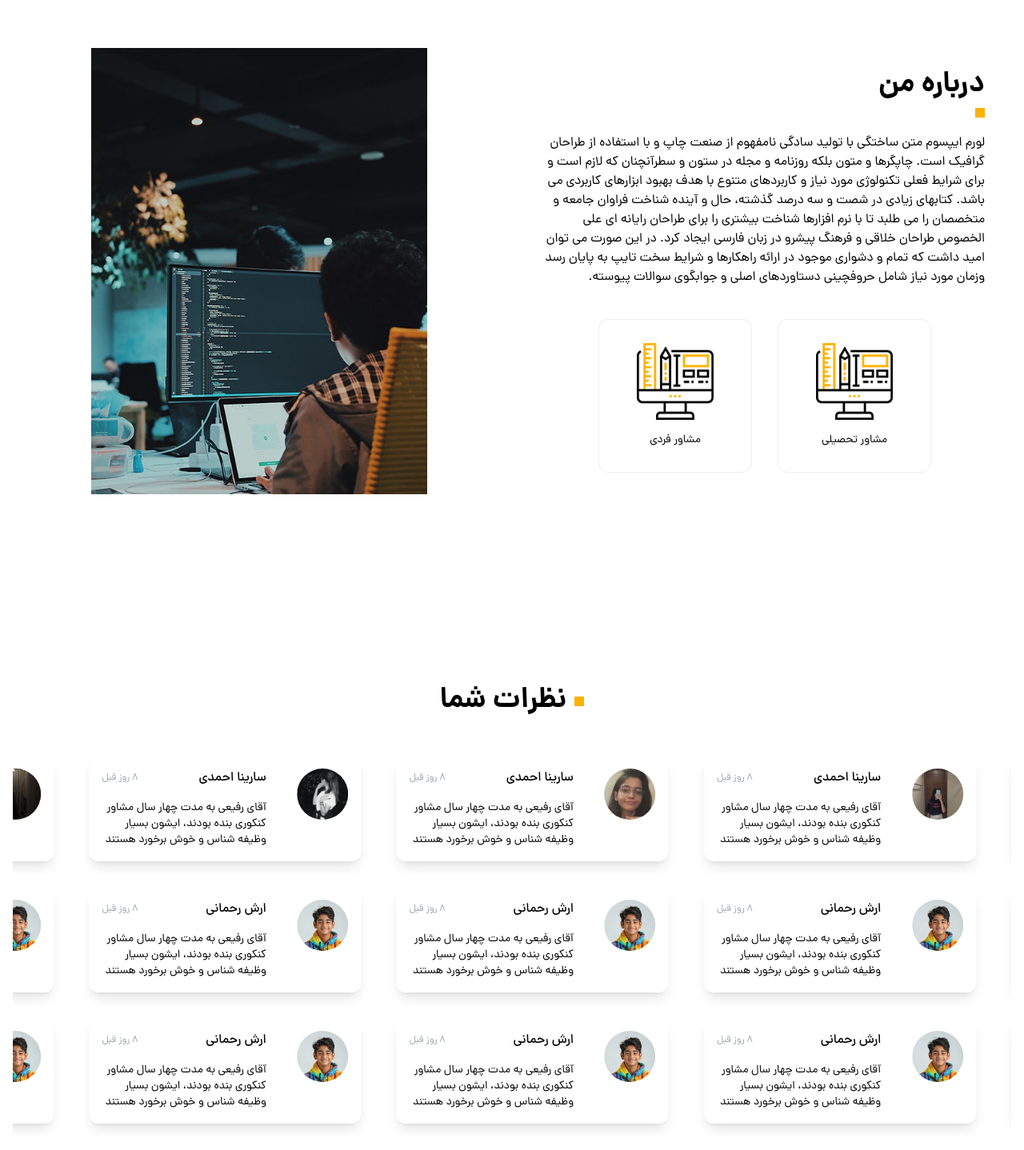
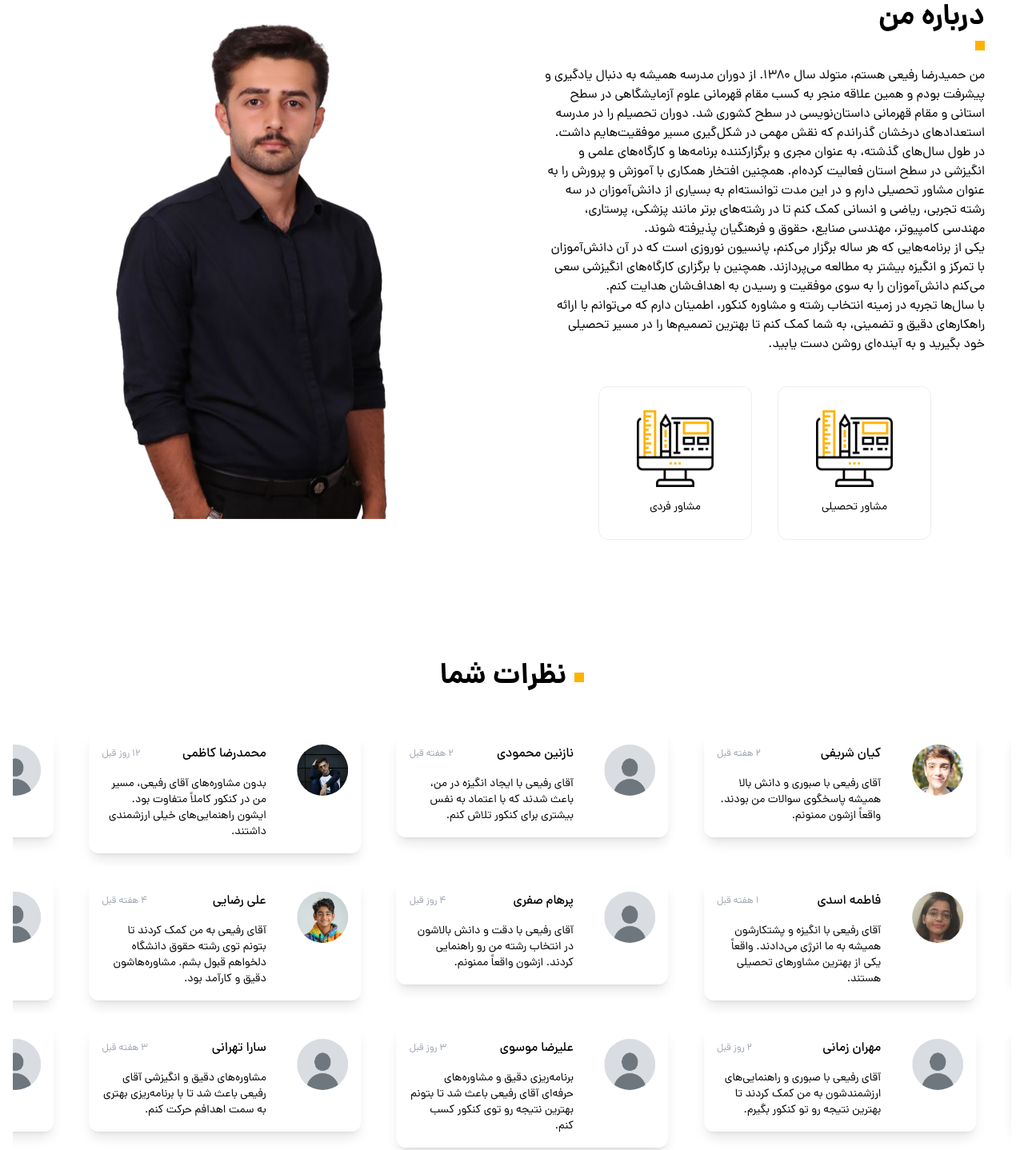
Before and after one commit to AliDeWeb/Rafeei_portfolio, a website built with Vite: page index.html in a window 1280 px wide. Shown: the part 861-2299 px from the top of the page at 80% size. Built offline with nearby package versions, Linux system fonts and the light colour scheme.

Commit message:
improvement

```diff
--- a/index.html
+++ b/index.html
@@ -61,7 +61,7 @@
                 <div class="h-[calc(100%-98px)] opacity-20">
                     <img
                         class="object-cover"
-                        src="/public/images/character.jpg"
+                        src="/public/images/character.png"
                         alt="character"
                     />
                 </div>
@@ -137,31 +137,54 @@
                             <p
                                 class="max-w-[550px] font-dana text-black"
                             >
-                                لورم ایپسوم متن ساختگی با
-                                تولید سادگی نامفهوم از صنعت
-                                چاپ و با استفاده از طراحان
-                                گرافیک است. چاپگرها و متون
-                                بلکه روزنامه و مجله در ستون
-                                و سطرآنچنان که لازم است و
-                                برای شرایط فعلی تکنولوژی
-                                مورد نیاز و کاربردهای متنوع
-                                با هدف بهبود ابزارهای
-                                کاربردی می باشد. کتابهای
-                                زیادی در شصت و سه درصد
-                                گذشته، حال و آینده شناخت
-                                فراوان جامعه و متخصصان را می
-                                طلبد تا با نرم افزارها شناخت
-                                بیشتری را برای طراحان رایانه
-                                ای علی الخصوص طراحان خلاقی و
-                                فرهنگ پیشرو در زبان فارسی
-                                ایجاد کرد. در این صورت می
-                                توان امید داشت که تمام و
-                                دشواری موجود در ارائه
-                                راهکارها و شرایط سخت تایپ به
-                                پایان رسد وزمان مورد نیاز
-                                شامل حروفچینی دستاوردهای
-                                اصلی و جوابگوی سوالات
-                                پیوسته.
+                                من حمیدرضا رفیعی هستم، متولد
+                                سال ۱۳۸۰. از دوران مدرسه
+                                همیشه به دنبال یادگیری و
+                                پیشرفت بودم و همین علاقه
+                                منجر به کسب مقام قهرمانی
+                                علوم آزمایشگاهی در سطح
+                                استانی و مقام قهرمانی
+                                داستان‌نویسی در سطح کشوری
+                                شد. دوران تحصیلم را در مدرسه
+                                استعدادهای درخشان گذراندم که
+                                نقش مهمی در شکل‌گیری مسیر
+                                موفقیت‌هایم داشت.
+                                <br />
+                                در طول سال‌های گذشته، به
+                                عنوان مجری و برگزارکننده
+                                برنامه‌ها و کارگاه‌های علمی
+                                و انگیزشی در سطح استان
+                                فعالیت کرده‌ام. همچنین
+                                افتخار همکاری با آموزش و
+                                پرورش را به عنوان مشاور
+                                تحصیلی دارم و در این مدت
+                                توانسته‌ام به بسیاری از
+                                دانش‌آموزان در سه رشته
+                                تجربی، ریاضی و انسانی کمک
+                                کنم تا در رشته‌های برتر
+                                مانند پزشکی، پرستاری، مهندسی
+                                کامپیوتر، مهندسی صنایع، حقوق
+                                و فرهنگیان پذیرفته شوند.
+                                <br />
+                                یکی از برنامه‌هایی که هر
+                                ساله برگزار می‌کنم، پانسیون
+                                نوروزی است که در آن
+                                دانش‌آموزان با تمرکز و
+                                انگیزه بیشتر به مطالعه
+                                می‌پردازند. همچنین با
+                                برگزاری کارگاه‌های انگیزشی
+                                سعی می‌کنم دانش‌آموزان را به
+                                سوی موفقیت و رسیدن به
+                                اهداف‌شان هدایت کنم.
+                                <br />
+                                با سال‌ها تجربه در زمینه
+                                انتخاب رشته و مشاوره کنکور،
+                                اطمینان دارم که می‌توانم با
+                                ارائه راهکارهای دقیق و
+                                تضمینی، به شما کمک کنم تا
+                                بهترین تصمیم‌ها را در مسیر
+                                تحصیلی خود بگیرید و به
+                                آینده‌ای روشن دست یابید.
                             </p>
 
                             <div
@@ -198,11 +221,11 @@
                             </div>
                         </div>
                         <div
-                            class="hidden w-[420px] items-center lg:flex"
+                            class="hidden w-[620px] items-center lg:flex"
                         >
                             <img
                                 class="object-cover"
-                                src="/public/icons/about-me.jpg"
+                                src="/public/icons/rafeei.png"
                                 alt="about me pic"
                             />
                         </div>
--- a/src/db/comments.db.ts
+++ b/src/db/comments.db.ts
@@ -1,5 +1,5 @@
 type data =
-    `${number} ${'روز' | 'هفته' | 'سال' | 'ساعت'} قبل`;
+    `${number} ${'روز' | 'هفته' | 'سال' | 'ساعت' | 'ماه'} قبل`;
 
 export interface comment {
     img?: string | undefined;
@@ -15,203 +15,158 @@ export interface comment {
 
 export const comments: comment[] = [
     {
-        name: 'سارینا احمدی',
+        name: 'مریم رضایی',
         comment:
-            'آقای رفیعی به مدت چهار سال مشاور کنکوری بنده بودند، ایشون بسیار وظیفه شناس و خوش برخورد هستند',
+            'آقای رفیعی با راهنمایی‌های دقیق‌شون باعث شدند من بتونم در رشته پزشکی قبول بشم. بسیار متعهد و دلسوز هستند.',
         img: '/images/users/girls/01.webp',
+        date: '5 روز قبل',
+        gender: 'girl',
+    },
+    {
+        name: 'کیان شریفی',
+        comment:
+            'آقای رفیعی با صبوری و دانش بالا همیشه پاسخگوی سوالات من بودند. واقعاً ازشون ممنونم.',
+        img: '/images/users/boys/02.webp',
+        date: '2 هفته قبل',
+        gender: 'boy',
+    },
+    {
+        name: 'نازنین محمودی',
+        comment:
+            'آقای رفیعی با ایجاد انگیزه در من، باعث شدند که با اعتماد به نفس بیشتری برای کنکور تلاش کنم.',
+        date: '2 هفته قبل',
+        gender: 'girl',
+    },
+    {
+        name: 'محمدرضا کاظمی',
+        comment:
+            'بدون مشاوره‌های آقای رفیعی، مسیر من در کنکور کاملاً متفاوت بود. ایشون راهنمایی‌های خیلی ارزشمندی داشتند.',
+        img: '/images/users/boys/03.webp',
+        date: '12 روز قبل',
+        gender: 'boy',
+    },
+    {
+        name: 'پوریا اسکندری',
+        comment:
+            'برنامه‌ریزی منظم آقای رفیعی من رو به موفقیت در کنکور رسوند. بسیار سپاسگزارم.',
+        date: '9 روز قبل',
+        gender: 'boy',
+    },
+    {
+        name: 'الهام کرمی',
+        comment:
+            'مشاوره‌های آقای رفیعی خیلی به من کمک کرد تا برنامه‌ریزی بهتری برای کنکور داشته باشم. همیشه در دسترس و پاسخگو هستند.',
+        img: '/images/users/girls/02.webp',
+        date: '10 روز قبل',
+        gender: 'girl',
+    },
+    {
+        name: 'سمانه کریمی',
+        comment:
+            'مشاوره‌های آقای رفیعی بسیار تأثیرگذار بود. با کمک ایشون تونستم برنامه‌ریزی منظمی برای دروسم داشته باشم.',
+        img: '/images/users/girls/05.webp',
+        date: '3 هفته قبل',
+        gender: 'girl',
+    },
+    {
+        name: 'امیرعلی پارسا',
+        comment:
+            'راهنمایی‌های آقای رفیعی من رو در انتخاب رشته کمک کرد و باعث شد بهترین تصمیم رو بگیرم.',
+        date: '5 روز قبل',
+        gender: 'boy',
+    },
+    {
+        name: 'فاطمه اسدی',
+        comment:
+            'آقای رفیعی با انگیزه و پشتکارشون همیشه به ما انرژی می‌دادند. واقعاً یکی از بهترین مشاورهای تحصیلی هستند.',
+        img: '/images/users/girls/03.webp',
+        date: '1 هفته قبل',
+        gender: 'girl',
+    },
+    {
+        name: 'پرهام صفری',
+        comment:
+            'آقای رفیعی با دقت و دانش بالاشون در انتخاب رشته من رو راهنمایی کردند. ازشون واقعاً ممنونم.',
+        date: '4 روز قبل',
+        gender: 'boy',
+    },
+    {
+        name: 'علی رضایی',
+        comment:
+            'آقای رفیعی به من کمک کردند تا بتونم توی رشته حقوق دانشگاه دلخواهم قبول بشم. مشاوره‌هاشون دقیق و کارآمد بود.',
+        img: '/images/users/boys/04.webp',
+        date: '4 هفته قبل',
+        gender: 'boy',
+    },
+    {
+        name: 'الهه حسینی',
+        comment:
+            'آقای رفیعی یکی از برترین مشاورهای تحصیلی هستند که همیشه حواس‌شون به دانش‌آموزانشون هست.',
+        date: '3 هفته قبل',
+        gender: 'girl',
+    },
+    {
+        name: 'هانیه ملکی',
+        comment:
+            'با مشاوره‌های حرفه‌ای آقای رفیعی تونستم به بهترین نحو برای کنکور آماده بشم.',
+        date: '1 ماه قبل',
+        gender: 'girl',
+    },
+    {
+        name: 'زهرا نعمتی',
+        comment:
+            'برنامه‌ریزی که آقای رفیعی برای من تنظیم کردند فوق‌العاده بود. تونستم با آرامش بیشتری برای کنکور آماده بشم.',
+        img: '/images/users/girls/04.webp',
+        date: '6 روز قبل',
+        gender: 'girl',
+    },
+    {
+        name: 'رضا توکلی',
+        comment:
+            'راهنمایی‌های آقای رفیعی کمک بزرگی در موفقیت من در کنکور بود. از ایشون متشکرم.',
+        date: '2 هفته قبل',
+        gender: 'boy',
+    },
+    {
+        name: 'مهران زمانی',
+        comment:
+            'آقای رفیعی با صبوری و راهنمایی‌های ارزشمندشون به من کمک کردند تا بهترین نتیجه رو تو کنکور بگیرم.',
+        date: '2 روز قبل',
+        gender: 'boy',
+    },
+    {
+        name: 'علیرضا موسوی',
+        comment:
+            'برنامه‌ریزی دقیق و مشاوره‌های حرفه‌ای آقای رفیعی باعث شد تا بتونم بهترین نتیجه رو توی کنکور کسب کنم.',
+        date: '3 روز قبل',
+        gender: 'boy',
+    },
+    {
+        name: 'سارا تهرانی',
+        comment:
+            'مشاوره‌های دقیق و انگیزشی آقای رفیعی باعث شد تا با برنامه‌ریزی بهتری به سمت اهدافم حرکت کنم.',
+        date: '3 هفته قبل',
+        gender: 'girl',
+    },
+    {
+        name: 'شادی کریمی',
+        comment:
+            'راهنمایی‌های دقیق آقای رفیعی به من کمک کرد تا برنامه‌ریزی بهتری برای کنکور داشته باشم.',
+        date: '6 روز قبل',
+        gender: 'girl',
+    },
+    {
+        name: 'نوید کاظمی',
+        comment:
+            'بدون مشاوره‌های آقای رفیعی، قبولی در کنکور برای من به این راحتی ممکن نبود.',
+        date: '12 روز قبل',
+        gender: 'boy',
+    },
+    {
+        name: 'ندا یوسفی',
+        comment:
+            'مشاوره‌های دقیق و برنامه‌ریزی عالی آقای رفیعی تأثیر خیلی خوبی در نتیجه کنکور من داشت.',
         date: '8 روز قبل',
         gender: 'girl',
     },
-    {
-        name: 'سارینا احمدی',
-        comment:
-            'آقای رفیعی به مدت چهار سال مشاور کنکوری بنده بودند، ایشون بسیار وظیفه شناس و خوش برخورد هستند',
-        img: '/images/users/girls/02.webp',
-        date: '8 روز قبل',
-        gender: 'girl',
-    },
-    {
-        name: 'سارینا احمدی',
-        comment:
-            'آقای رفیعی به مدت چهار سال مشاور کنکوری بنده بودند، ایشون بسیار وظیفه شناس و خوش برخورد هستند',
-        img: '/images/users/girls/03.webp',
-        date: '8 روز قبل',
-        gender: 'girl',
-    },
-    {
-        name: 'سارینا احمدی',
-        comment:
-            'آقای رفیعی به مدت چهار سال مشاور کنکوری بنده بودند، ایشون بسیار وظیفه شناس و خوش برخورد هستند',
-        img: '/images/users/girls/04.webp',
-        date: '8 روز قبل',
-        gender: 'girl',
-    },
-    {
-        name: 'سارینا احمدی',
-        comment:
-            'آقای رفیعی به مدت چهار سال مشاور کنکوری بنده بودند، ایشون بسیار وظیفه شناس و خوش برخورد هستند',
-        img: '/images/users/girls/05.webp',
-        date: '8 روز قبل',
-        gender: 'girl',
-    },
-    {
-        name: 'ارش رحمانی',
-        comment:
-            'آقای رفیعی به مدت چهار سال مشاور کنکوری بنده بودند، ایشون بسیار وظیفه شناس و خوش برخورد هستند',
-        img: '/images/users/boys/01.webp',
-        date: '8 روز قبل',
-        gender: 'boy',
-    },
-    {
-        name: 'ارش رحمانی',
-        comment:
-            'آقای رفیعی به مدت چهار سال مشاور کنکوری بنده بودند، ایشون بسیار وظیفه شناس و خوش برخورد هستند',
-        img: '/images/users/boys/02.webp',
-        date: '8 روز قبل',
-        gender: 'boy',
-    },
-    {
-        name: 'ارش رحمانی',
-        comment:
-            'آقای رفیعی به مدت چهار سال مشاور کنکوری بنده بودند، ایشون بسیار وظیفه شناس و خوش برخورد هستند',
-        img: '/images/users/boys/03.webp',
-        date: '8 روز قبل',
-        gender: 'boy',
-    },
-    {
-        name: 'ارش رحمانی',
-        comment:
-            'آقای رفیعی به مدت چهار سال مشاور کنکوری بنده بودند، ایشون بسیار وظیفه شناس و خوش برخورد هستند',
-        img: '/images/users/boys/04.webp',
-        date: '8 روز قبل',
-        gender: 'boy',
-    },
-    {
-        name: 'ارش رحمانی',
-        comment:
-            'آقای رفیعی به مدت چهار سال مشاور کنکوری بنده بودند، ایشون بسیار وظیفه شناس و خوش برخورد هستند',
-        img: '/images/users/boys/04.webp',
-        date: '8 روز قبل',
-        gender: 'boy',
-    },
-    {
-        name: 'ارش رحمانی',
-        comment:
-            'آقای رفیعی به مدت چهار سال مشاور کنکوری بنده بودند، ایشون بسیار وظیفه شناس و خوش برخورد هستند',
-        img: '/images/users/boys/04.webp',
-        date: '8 روز قبل',
-        gender: 'boy',
-    },
-    {
-        name: 'ارش رحمانی',
-        comment:
-            'آقای رفیعی به مدت چهار سال مشاور کنکوری بنده بودند، ایشون بسیار وظیفه شناس و خوش برخورد هستند',
-        img: '/images/users/boys/04.webp',
-        date: '8 روز قبل',
-        gender: 'boy',
-    },
-    {
-        name: 'ارش رحمانی',
-        comment:
-            'آقای رفیعی به مدت چهار سال مشاور کنکوری بنده بودند، ایشون بسیار وظیفه شناس و خوش برخورد هستند',
-        img: '/images/users/boys/04.webp',
-        date: '8 روز قبل',
-        gender: 'boy',
-    },
-    {
-        name: 'ارش رحمانی',
-        comment:
-            'آقای رفیعی به مدت چهار سال مشاور کنکوری بنده بودند، ایشون بسیار وظیفه شناس و خوش برخورد هستند',
-        img: '/images/users/boys/04.webp',
-        date: '8 روز قبل',
-        gender: 'boy',
-    },
-    {
-        name: 'ارش رحمانی',
-        comment:
-            'آقای رفیعی به مدت چهار سال مشاور کنکوری بنده بودند، ایشون بسیار وظیفه شناس و خوش برخورد هستند',
-        img: '/images/users/boys/04.webp',
-        date: '8 روز قبل',
-        gender: 'boy',
-    },
-    {
-        name: 'ارش رحمانی',
-        comment:
-            'آقای رفیعی به مدت چهار سال مشاور کنکوری بنده بودند، ایشون بسیار وظیفه شناس و خوش برخورد هستند',
-        img: '/images/users/boys/04.webp',
-        date: '8 روز قبل',
-        gender: 'boy',
-    },
-    {
-        name: 'ارش رحمانی',
-        comment:
-            'آقای رفیعی به مدت چهار سال مشاور کنکوری بنده بودند، ایشون بسیار وظیفه شناس و خوش برخورد هستند',
-        img: '/images/users/boys/04.webp',
-        date: '8 روز قبل',
-        gender: 'boy',
-    },
-    {
-        name: 'ارش رحمانی',
-        comment:
-            'آقای رفیعی به مدت چهار سال مشاور کنکوری بنده بودند، ایشون بسیار وظیفه شناس و خوش برخورد هستند',
-        img: '/images/users/boys/04.webp',
-        date: '8 روز قبل',
-        gender: 'boy',
-    },
-    {
-        name: 'ارش رحمانی',
-        comment:
-            'آقای رفیعی به مدت چهار سال مشاور کنکوری بنده بودند، ایشون بسیار وظیفه شناس و خوش برخورد هستند',
-        img: '/images/users/boys/04.webp',
-        date: '8 روز قبل',
-        gender: 'boy',
-    },
-    {
-        name: 'ارش رحمانی',
-        comment:
-            'آقای رفیعی به مدت چهار سال مشاور کنکوری بنده بودند، ایشون بسیار وظیفه شناس و خوش برخورد هستند',
-        img: '/images/users/boys/04.webp',
-        date: '8 روز قبل',
-        gender: 'boy',
-    },
-    {
-        name: 'ارش رحمانی',
-        comment:
-            'آقای رفیعی به مدت چهار سال مشاور کنکوری بنده بودند، ایشون بسیار وظیفه شناس و خوش برخورد هستند',
-        img: '/images/users/boys/04.webp',
-        date: '8 روز قبل',
-        gender: 'boy',
-    },
-    {
-        name: 'ارش رحمانی',
-        comment:
-            'آقای رفیعی به مدت چهار سال مشاور کنکوری بنده بودند، ایشون بسیار وظیفه شناس و خوش برخورد هستند',
-        img: '/images/users/boys/04.webp',
-        date: '8 روز قبل',
-        gender: 'boy',
-    },
-    {
-        name: 'ارش رحمانی',
-        comment:
-            'آقای رفیعی به مدت چهار سال مشاور کنکوری بنده بودند، ایشون بسیار وظیفه شناس و خوش برخورد هستند',
-        img: '/images/users/boys/04.webp',
-        date: '8 روز قبل',
-        gender: 'boy',
-    },
-    {
-        name: 'ارش رحمانی',
-        comment:
-            'آقای رفیعی به مدت چهار سال مشاور کنکوری بنده بودند، ایشون بسیار وظیفه شناس و خوش برخورد هستند',
-        img: '/images/users/boys/04.webp',
-        date: '8 روز قبل',
-        gender: 'boy',
-    },
-    {
-        name: 'ارش رحمانی',
-        comment:
-            'آقای رفیعی به مدت چهار سال مشاور کنکوری بنده بودند، ایشون بسیار وظیفه شناس و خوش برخورد هستند',
-        img: '/images/users/boys/04.webp',
-        date: '8 روز قبل',
-        gender: 'boy',
-    },
 ];
```
Also changed, not shown: public/icons/about-me.jpg (deleted), public/icons/rafeei.png (added), public/images/character.jpg (deleted), public/images/character.png (added), public/images/rafeei.png (added).
